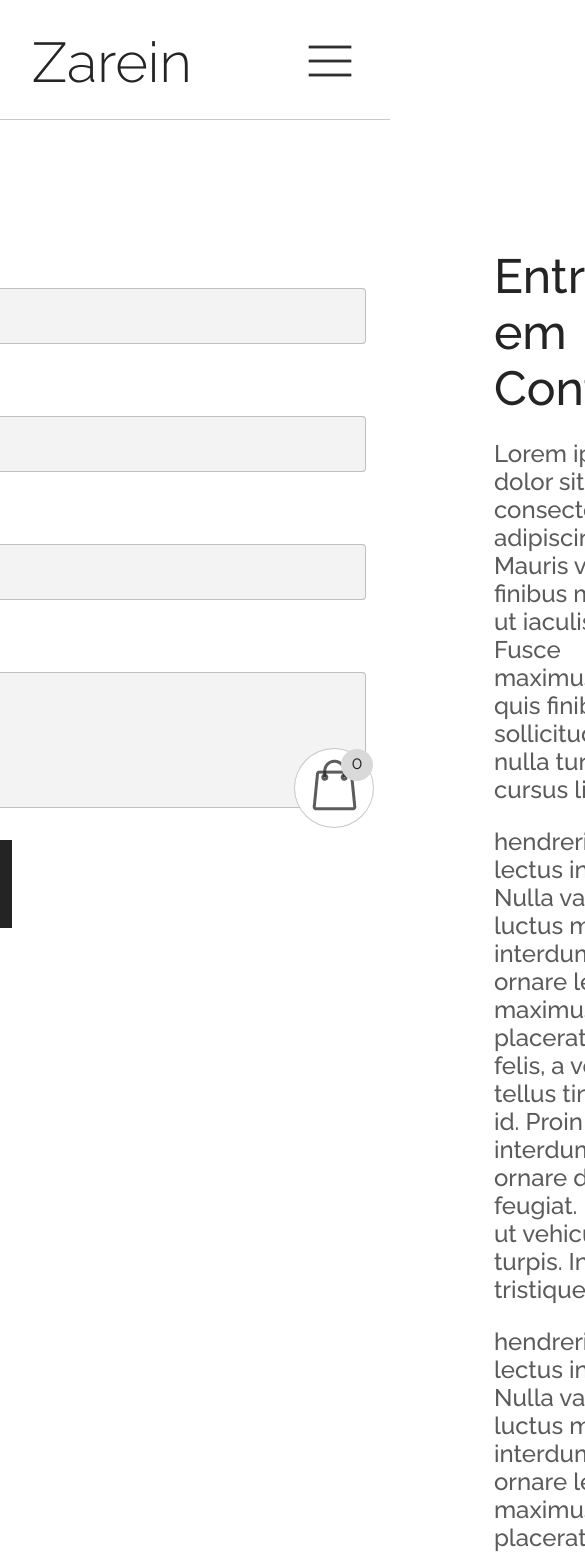
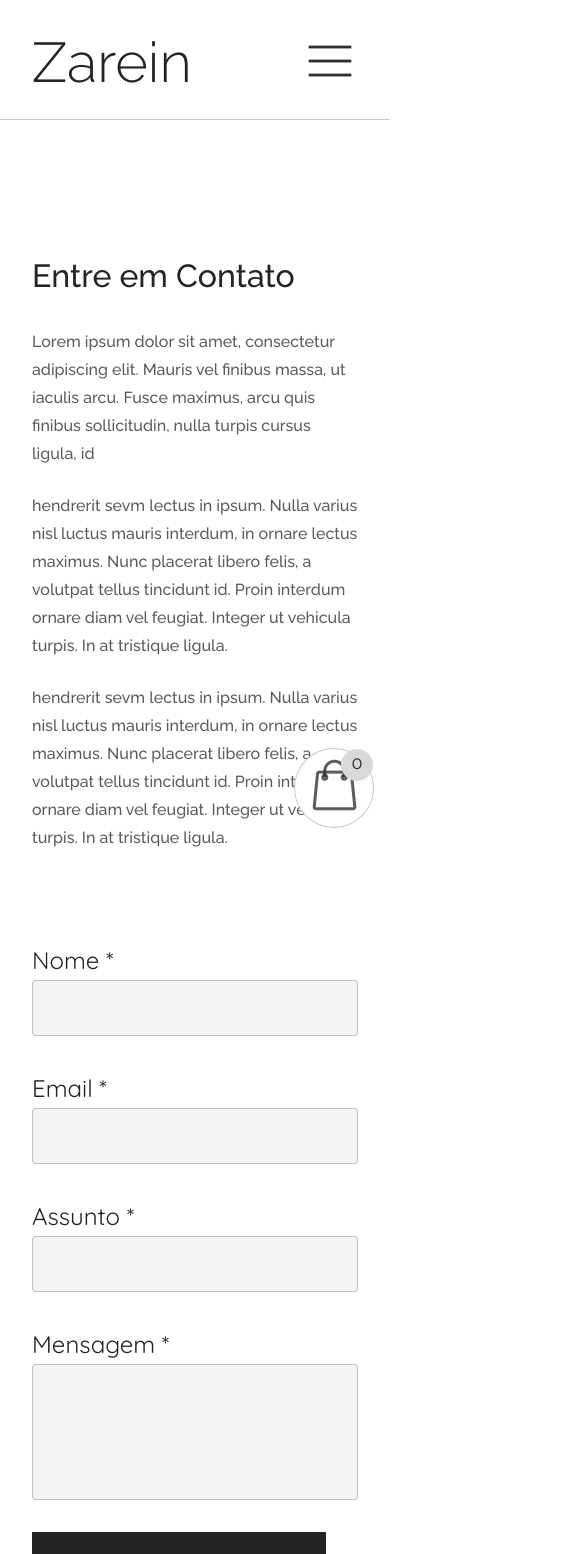
Before and after one commit to DevVictor19/zarein-ecommerce-react, a React (Create React App) app: page /contato in a window 390 px wide. Shown: the top 1554 px of the page, 585 px wide, since content can reach past the window. Built offline with nearby package versions, Linux system fonts and the light colour scheme.

Commit message:
contato responsivo

```diff
--- a/src/components/contato/contatoContent.module.css
+++ b/src/components/contato/contatoContent.module.css
@@ -1,6 +1,7 @@
 .contato {
   display: flex;
   justify-content: center;
+  padding: 128px 64px 88px;
 }
 
 .contatoTexts {
@@ -23,3 +24,44 @@
   line-height: 28px;
   color: var(--black-75);
 }
+
+@media screen and (max-width: 1440px) {
+  .contatoTexts {
+    margin-left: 112px;
+  }
+
+  .contatoTexts h1 {
+    font-size: 40px;
+  }
+
+  .contatoTexts p {
+    font-size: 18px;
+  }
+}
+
+@media screen and (max-width: 1200px) {
+  .contato {
+    flex-direction: column;
+    align-items: center;
+  }
+
+  .contatoTexts {
+    order: 1;
+    margin: 0 0 88px;
+  }
+}
+
+@media screen and (max-width: 480px) {
+  .contato {
+    padding-left: 32px;
+    padding-right: 32px;
+  }
+
+  .contatoTexts h1 {
+    font-size: 32px;
+  }
+
+  .contatoTexts p {
+    font-size: 16px;
+  }
+}
--- a/src/components/contato/contatoForm.module.css
+++ b/src/components/contato/contatoForm.module.css
@@ -19,7 +19,8 @@
   border: 1px solid var(--black-25);
   border-radius: 4px;
 
-  width: 648px;
+  width: 100%;
+  max-width: 648px;
   height: 56px;
   color: var(--black-75);
   font-size: 24px;
@@ -43,7 +44,8 @@
   color: var(--black);
 
   resize: none;
-  width: 648px;
+  width: 100%;
+  max-width: 648px;
   height: 136px;
 }
 
@@ -57,7 +59,7 @@
   background-color: var(--black);
 
   font-weight: 400;
-  font-size: 26px;
+  font-size: 24px;
   line-height: 40px;
 
   cursor: pointer;
@@ -72,3 +74,9 @@
   border: 1px solid rgb(175, 51, 51) !important;
   background-color: rgba(175, 51, 51, 0.25) !important;
 }
+
+@media screen and (max-width: 1200px) {
+  .form {
+    order: 2;
+  }
+}
--- a/src/routes/contato.js
+++ b/src/routes/contato.js
@@ -3,7 +3,7 @@ import ContatoContent from "../components/contato/contatoContent";
 
 const Contato = () => {
   return (
-    <FadeInMain style={{ padding: "128px 64px 88px" }}>
+    <FadeInMain>
       <ContatoContent />
     </FadeInMain>
   );
```
